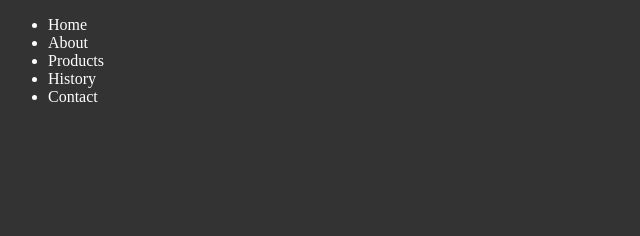
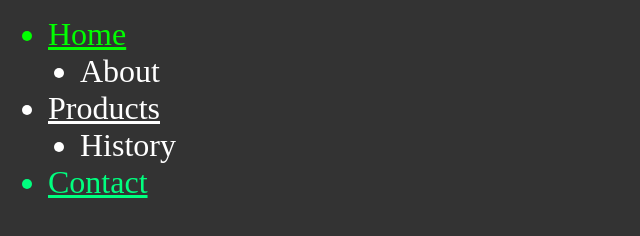
Before and after one commit to nikolaykolnik/psuedo, a plain HTML site: page index.html in a window 1280 px wide. Shown: the whole page, without its empty margins (0-640 px from the left). Drawn offline with Linux system fonts and the light colour scheme.

Commit message:
again css

```diff
--- a/style.css
+++ b/style.css
@@ -1,5 +1,12 @@
-html {background-color:#333;color:white;}
+html {background-color:#333;}
 
+li {color:white;font-famiy:sans-serif;font-size:2rem;}
 li:hover {background-color:rgba(100,130,140,.6);}
 li ul {display:none;}
 li:hover>ul {display:block;}
+
+li:first-child {color:lime;}
+li:last-child {color:springgreen;}
+
+li:nth-child(odd) {text-decoration:underline;}
+li:nth-child(even) {margin-left:1em;}
```
